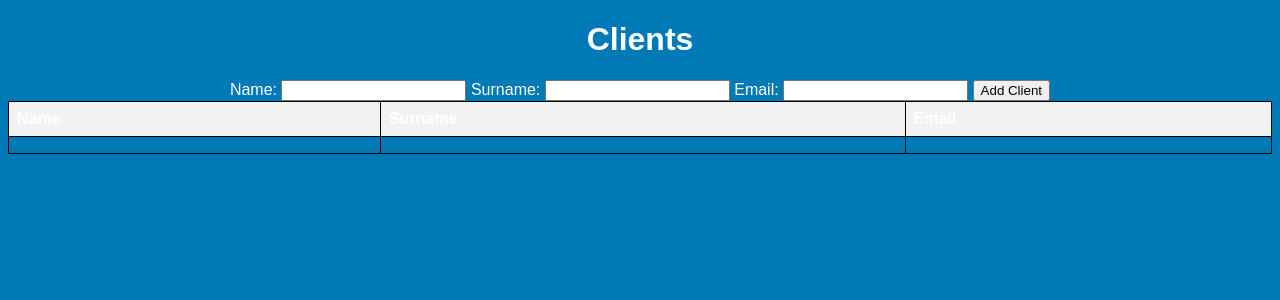
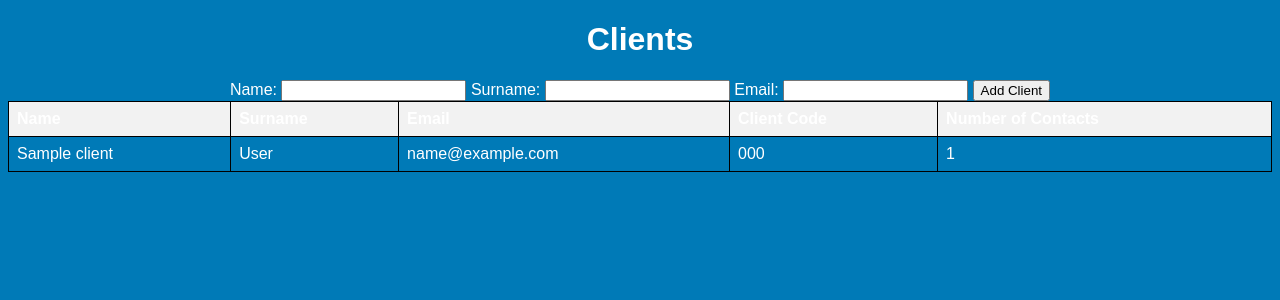
Before and after one commit to CursedPrograms/Flask-Client-Manager, a Flask app: page / in a window 1280 px wide. Shown: the top 300 px of the page. Run offline with Flask 3, Linux system fonts and the light colour scheme; tables that the repository leaves empty hold one stand-in row (values such as "Sample post"); lists and menus that the app fills with data are empty.

Commit message:
Update index.html

```diff
--- a/templates/index.html
+++ b/templates/index.html
@@ -16,18 +16,23 @@
     <input type="email" name="email" required>
     <input type="submit" value="Add Client">
   </form>
+
   {% if clients %}
     <table>
       <tr>
         <th>Name</th>
         <th>Surname</th>
         <th>Email</th>
+        <th>Client Code</th>
+        <th>Number of Contacts</th>
       </tr>
       {% for client in clients %}
         <tr>
-          <td>{{ client.name }}</td>
-          <td>{{ client.surname }}</td>
-          <td>{{ client.email }}</td>
+          <td>{{ client[1] }}</td>
+          <td>{{ client[2] }}</td>
+          <td>{{ client[3] }}</td>
+          <td>{{ client[4] }}</td>
+          <td>{{ client[5] }}</td>
         </tr>
       {% endfor %}
     </table>
```
